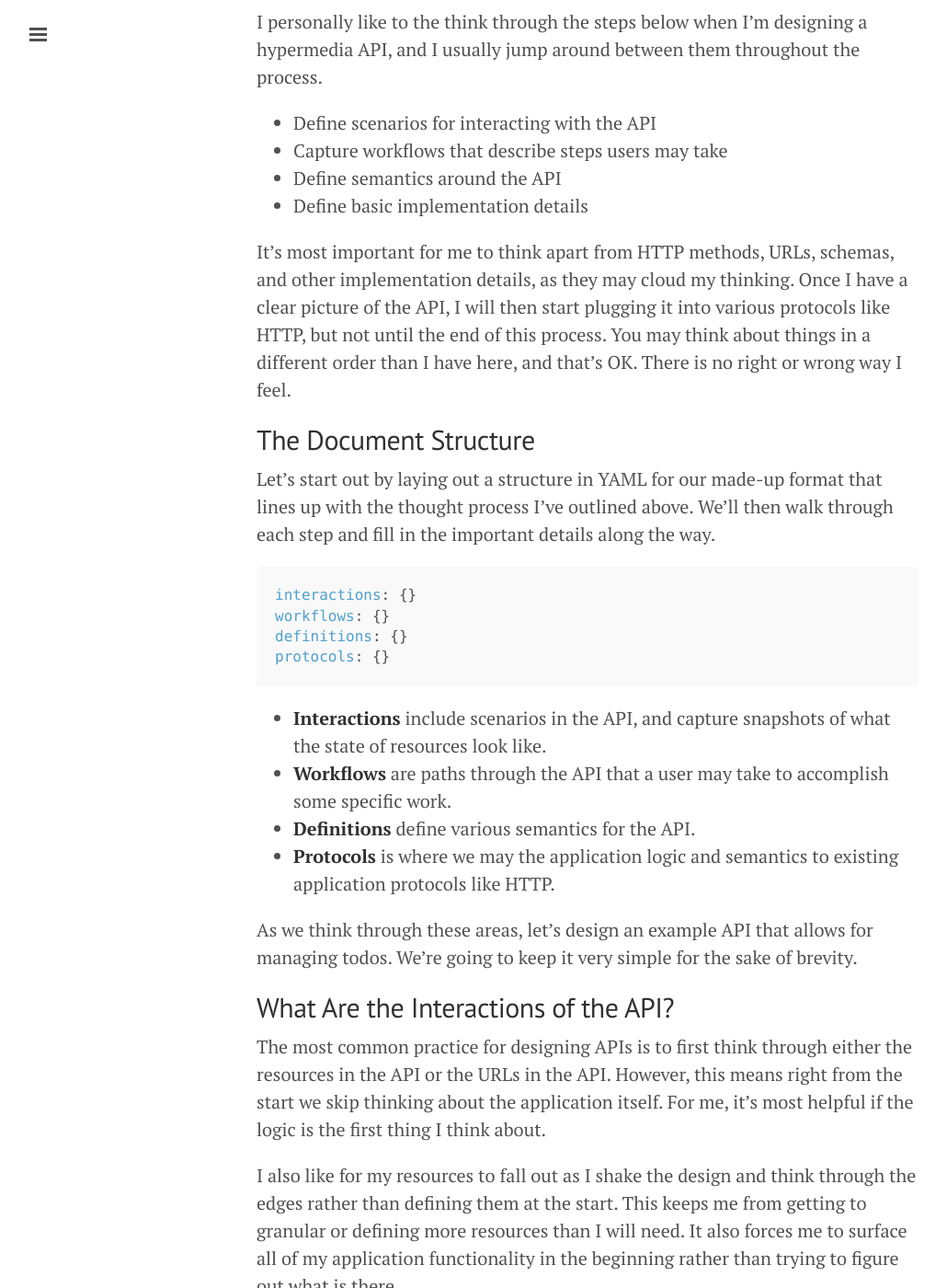
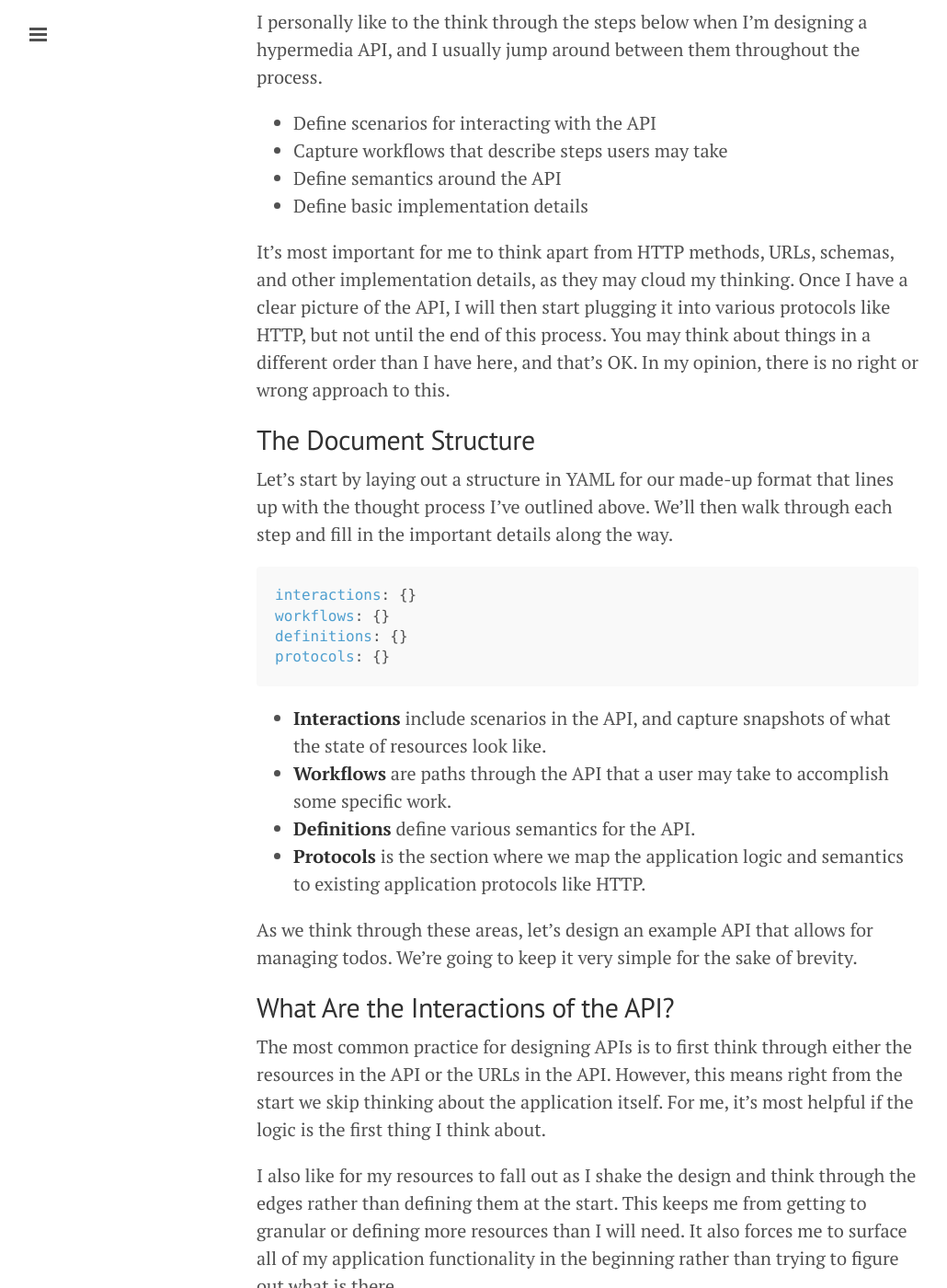
Before and after one commit to smizell/smizell.github.io, a Jekyll site: the page built from _posts/2016-11-17-hypermedia-design.markdown, in a window 1280 px wide and 1400 px high, scrolled down 521 px. Shown: the whole window at 92% size, without its empty margins (1-1031 px from the left). Built offline with Jekyll 4.4.1, drawn with Linux system fonts in a browser that asks for light colours; some of the changed text lies outside the part shown.

Commit message:
Fix typos and wording

```diff
--- a/_posts/2016-11-17-hypermedia-design.markdown
+++ b/_posts/2016-11-17-hypermedia-design.markdown
@@ -27,12 +27,12 @@ It's most important for me to think apart from HTTP methods, URLs, schemas, and
 other implementation details, as they may cloud my thinking. Once I have a clear
 picture of the API, I will then start plugging it into various protocols like
 HTTP, but not until the end of this process. You may think about things in a
-different order than I have here, and that's OK. There is no right or wrong way
-I feel.
+different order than I have here, and that's OK. In my opinion, there is no
+right or wrong approach to this.
 
 ## The Document Structure
 
-Let's start out by laying out a structure in YAML for our made-up format that
+Let's start by laying out a structure in YAML for our made-up format that
 lines up with the thought process I've outlined above. We'll then walk through
 each step and fill in the important details along the way.
 
@@ -48,8 +48,8 @@ the state of resources look like.
 * **Workflows** are paths through the API that a user may take to accomplish
 some specific work.
 * **Definitions** define various semantics for the API.
-* **Protocols** is where we may the application logic and semantics to existing
-application protocols like HTTP.
+* **Protocols** is the section where we map the application logic and semantics
+to existing application protocols like HTTP.
 
 As we think through these areas, let's design an example API that allows for
 managing todos. We're going to keep it very simple for the sake of brevity.
```
Also changed, not shown: other parts of _posts/2016-11-17-hypermedia-design.markdown (+1 -1 lines).
